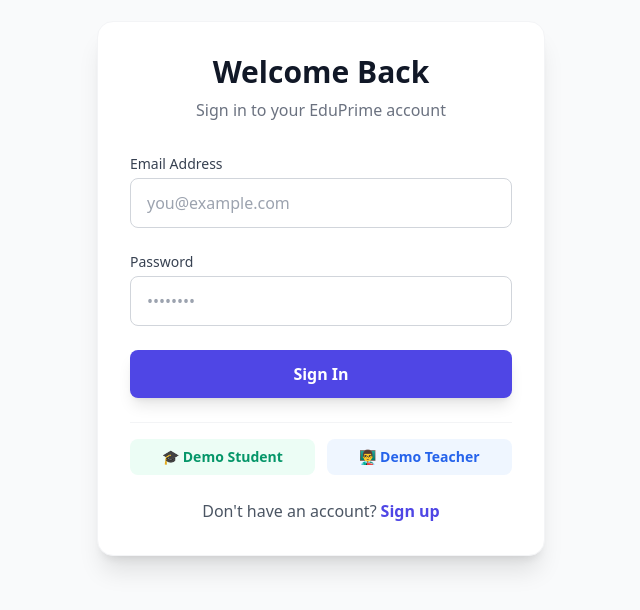
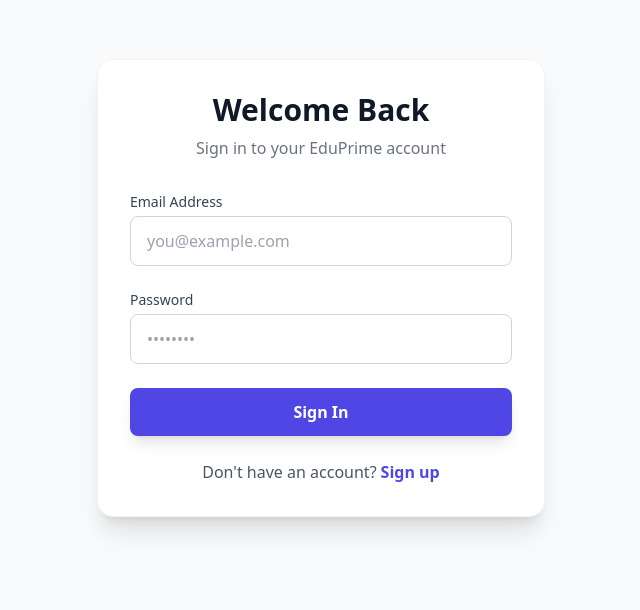
Before and after one commit to mathananandhan/attendance2, a React (Vite) app in the folder client/: page /login in a window 1280 px wide. Shown: the part 112-722 px from the top of the page, without its empty margins (319-959 px from the left). Built offline with nearby package versions, Linux system fonts and the light colour scheme.

Commit message:
Remove demo login features

```diff
--- a/client/src/pages/Login.jsx
+++ b/client/src/pages/Login.jsx
@@ -16,16 +16,6 @@
             navigate('/dashboard');
         } catch (err) {
             setError(err.response?.data?.message || 'Login failed');
-        }
-    };
-
-    const handleDemoLogin = async (demoEmail, demoPassword) => {
-        try {
-            const { data } = await axios.post('https://edutech-x60p.onrender.com/api/auth/login', { email: demoEmail, password: demoPassword });
-            localStorage.setItem('userInfo', JSON.stringify(data));
-            navigate('/dashboard');
-        } catch (err) {
-            setError(err.response?.data?.message || 'Demo Login failed. Make sure DB is seeded.');
         }
     };
 
@@ -66,24 +56,6 @@
                     >
                         Sign In
                     </button>
-
-                    {/* Demo Logins */}
-                    <div className="pt-4 border-t border-gray-100 flex flex-col sm:flex-row gap-3">
-                        <button
-                            type="button"
-                            onClick={() => handleDemoLogin('student@demo.com', 'password123')}
-                            className="flex-1 py-2 bg-emerald-50 text-emerald-600 hover:bg-emerald-100 font-semibold rounded-lg transition-colors text-sm"
-                        >
-                            🎓 Demo Student
-                        </button>
-                        <button
-                            type="button"
-                            onClick={() => handleDemoLogin('teacher@demo.com', 'password123')}
-                            className="flex-1 py-2 bg-blue-50 text-blue-600 hover:bg-blue-100 font-semibold rounded-lg transition-colors text-sm"
-                        >
-                            👨‍🏫 Demo Teacher
-                        </button>
-                    </div>
                 </form>
 
                 <p className="mt-6 text-center text-gray-600">
--- a/client/src/pages/Register.jsx
+++ b/client/src/pages/Register.jsx
@@ -22,16 +22,6 @@
             navigate('/dashboard');
         } catch (err) {
             setError(err.response?.data?.message || 'Registration failed');
-        }
-    };
-
-    const handleDemoLogin = async (demoEmail, demoPassword) => {
-        try {
-            const { data } = await axios.post('https://edutech-x60p.onrender.com/api/auth/login', { email: demoEmail, password: demoPassword });
-            localStorage.setItem('userInfo', JSON.stringify(data));
-            navigate('/dashboard');
-        } catch (err) {
-            setError(err.response?.data?.message || 'Demo Login failed. Make sure DB is seeded.');
         }
     };
 
@@ -122,24 +112,6 @@
                     <p className="text-xs text-center text-gray-500 mt-2">
                         Note: Teacher and Admin accounts are created by the administrator.
                     </p>
-
-                    {/* Demo Logins */}
-                    <div className="pt-4 border-t border-gray-100 flex flex-col sm:flex-row gap-3">
-                        <button
-                            type="button"
-                            onClick={() => handleDemoLogin('student@demo.com', 'password123')}
-                            className="flex-1 py-2 bg-emerald-50 text-emerald-600 hover:bg-emerald-100 font-semibold rounded-lg transition-colors text-sm"
-                        >
-                            🎓 Demo Student
-                        </button>
-                        <button
-                            type="button"
-                            onClick={() => handleDemoLogin('teacher@demo.com', 'password123')}
-                            className="flex-1 py-2 bg-blue-50 text-blue-600 hover:bg-blue-100 font-semibold rounded-lg transition-colors text-sm"
-                        >
-                            👨‍🏫 Demo Teacher
-                        </button>
-                    </div>
                 </form>
 
                 <p className="mt-6 text-center text-gray-600">
```
